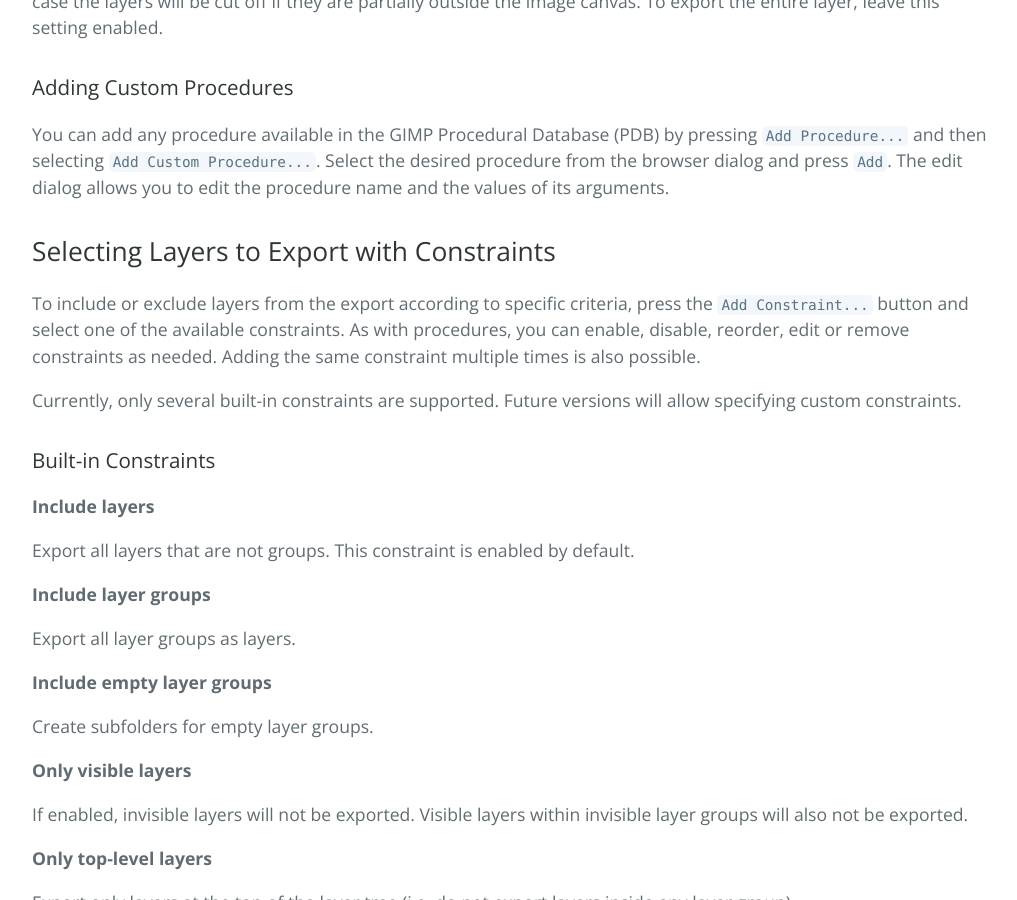
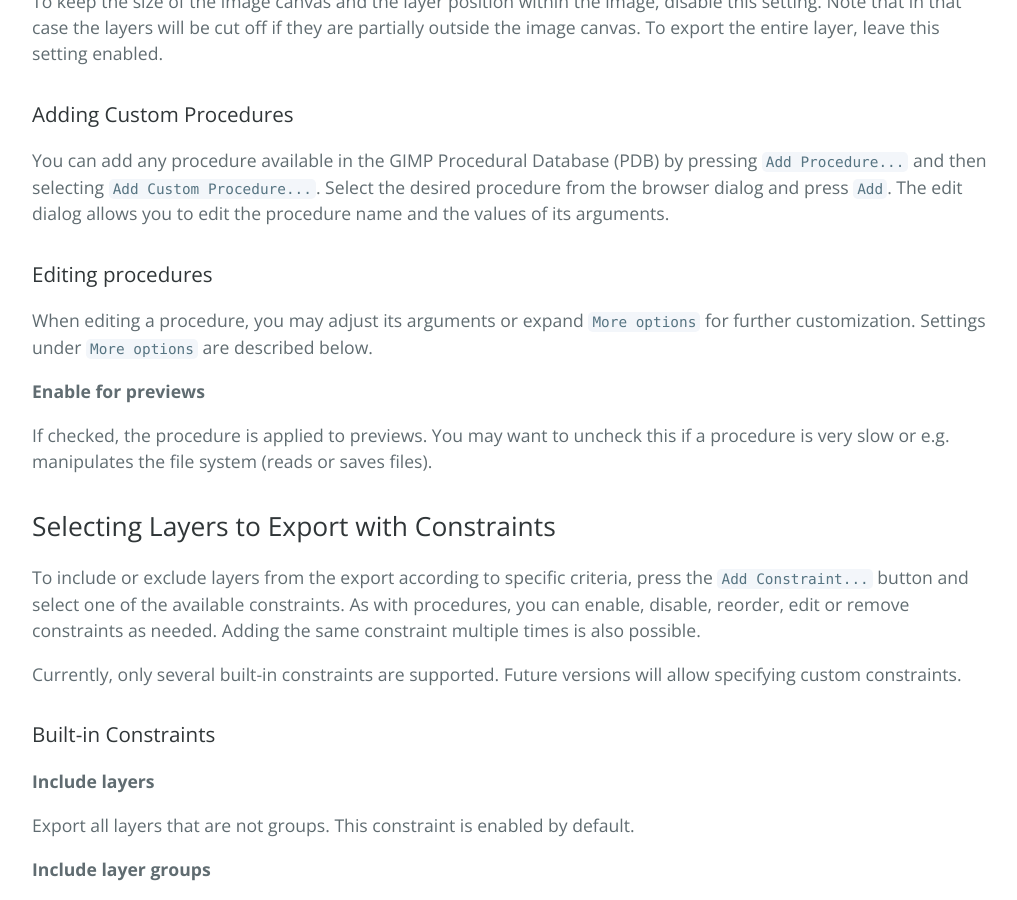
Before and after one commit to kamilburda/gimp-export-layers, a Jekyll site: the page built from dev/sections/Customizing-Export.md, in a window 1280 px wide and 900 px high, scrolled down 8319 px. Shown: the whole window, without its empty margins (128-1145 px from the left). Built offline with Jekyll 4.4.1, drawn with Linux system fonts in a browser that asks for light colours.

Commit message:
Update docs

```diff
--- a/dev/sections/Customizing-Export.md
+++ b/dev/sections/Customizing-Export.md
@@ -316,6 +316,17 @@
 The edit dialog allows you to edit the procedure name and the values of its arguments.
 
 
+### Editing procedures
+
+When editing a procedure, you may adjust its arguments or expand `More options` for further customization.
+Settings under `More options` are described below.
+
+**Enable for previews**
+
+If checked, the procedure is applied to previews.
+You may want to uncheck this if a procedure is very slow or e.g. manipulates the file system (reads or saves files).
+
+
 Selecting Layers to Export with Constraints
 -------------------------------------------
 
```
